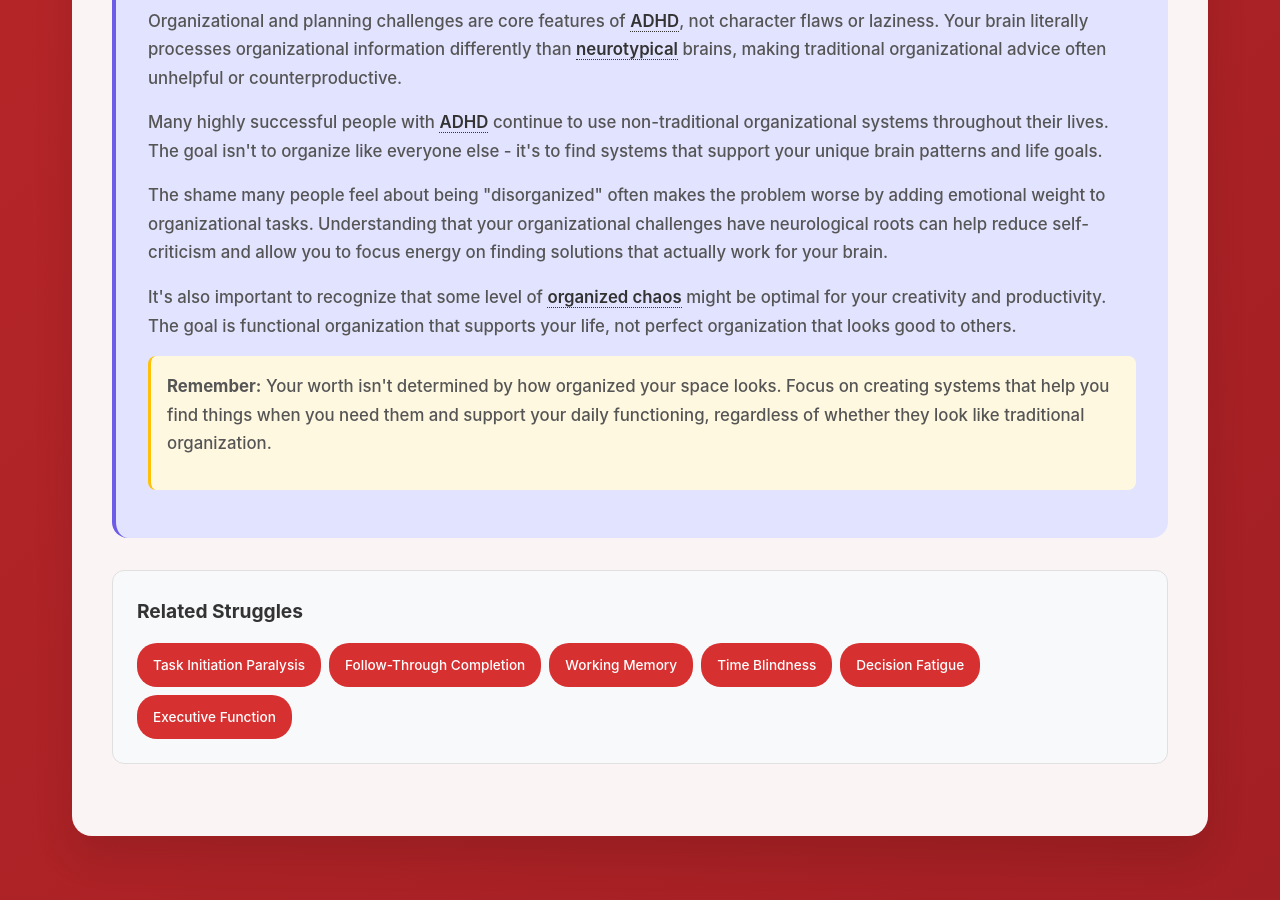
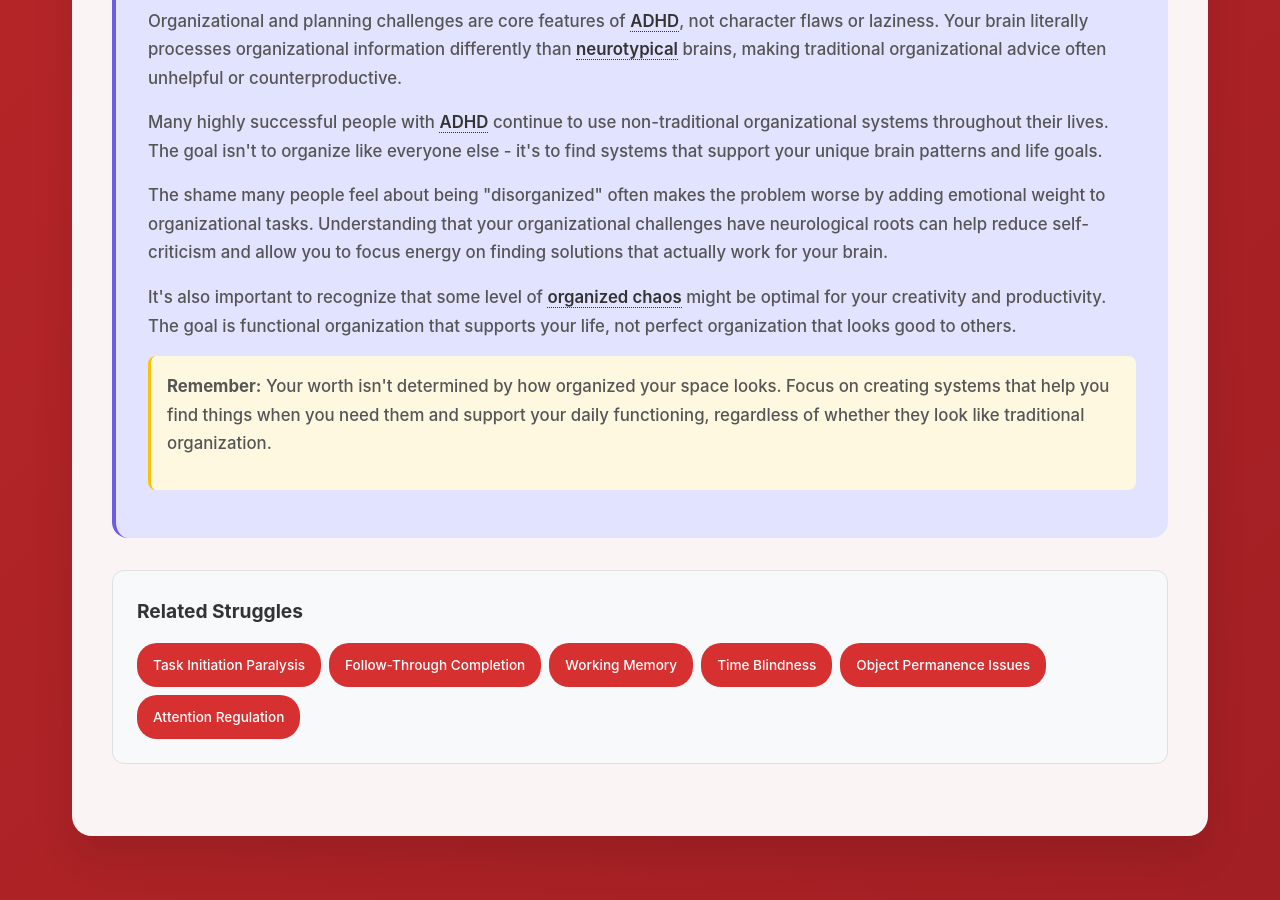
Before and after one commit to neurodivergent-survival-guide/neurodivergent-survival-guide, a Jekyll site: the page built from struggles/organization-and-planning-challenges.html, in a window 1280 px wide and 900 px high, scrolled down 4028 px. Built offline with Jekyll 4.4.1, drawn with Linux system fonts in a browser that asks for light colours.

Commit message:
Update organization-and-planning-challenges.html

```diff
--- a/struggles/organization-and-planning-challenges.html
+++ b/struggles/organization-and-planning-challenges.html
@@ -641,11 +641,11 @@
                 <h3>Related Struggles</h3>
                 <div class="struggle-tags">
                     <a href="{{ '/struggles/task-initiation-paralysis.html' | relative_url }}" class="struggle-tag">Task Initiation Paralysis</a>
-                    <a href="{{ '/struggles/follow-through-completion.html' | relative_url }}" class="struggle-tag">Follow-Through Completion</a>
+                    <a href="{{ '/struggles/follow-through-completion-struggles.html' | relative_url }}" class="struggle-tag">Follow-Through Completion</a>
                     <a href="{{ '/struggles/working-memory-difficulties.html' | relative_url }}" class="struggle-tag">Working Memory</a>
                     <a href="{{ '/struggles/time-blindness.html' | relative_url }}" class="struggle-tag">Time Blindness</a>
-                    <a href="{{ '/struggles/decision-fatigue.html' | relative_url }}" class="struggle-tag">Decision Fatigue</a>
-                    <a href="{{ '/struggles/executive-function-challenges.html' | relative_url }}" class="struggle-tag">Executive Function</a>
+                    <a href="{{ '/struggles/object-permanence-issues.html' | relative_url }}" class="struggle-tag">Object Permanence Issues</a>
+                    <a href="{{ '/struggles/attention-regulation.html' | relative_url }}" class="struggle-tag">Attention Regulation</a>
                 </div>
             </div>
         </div>
```
